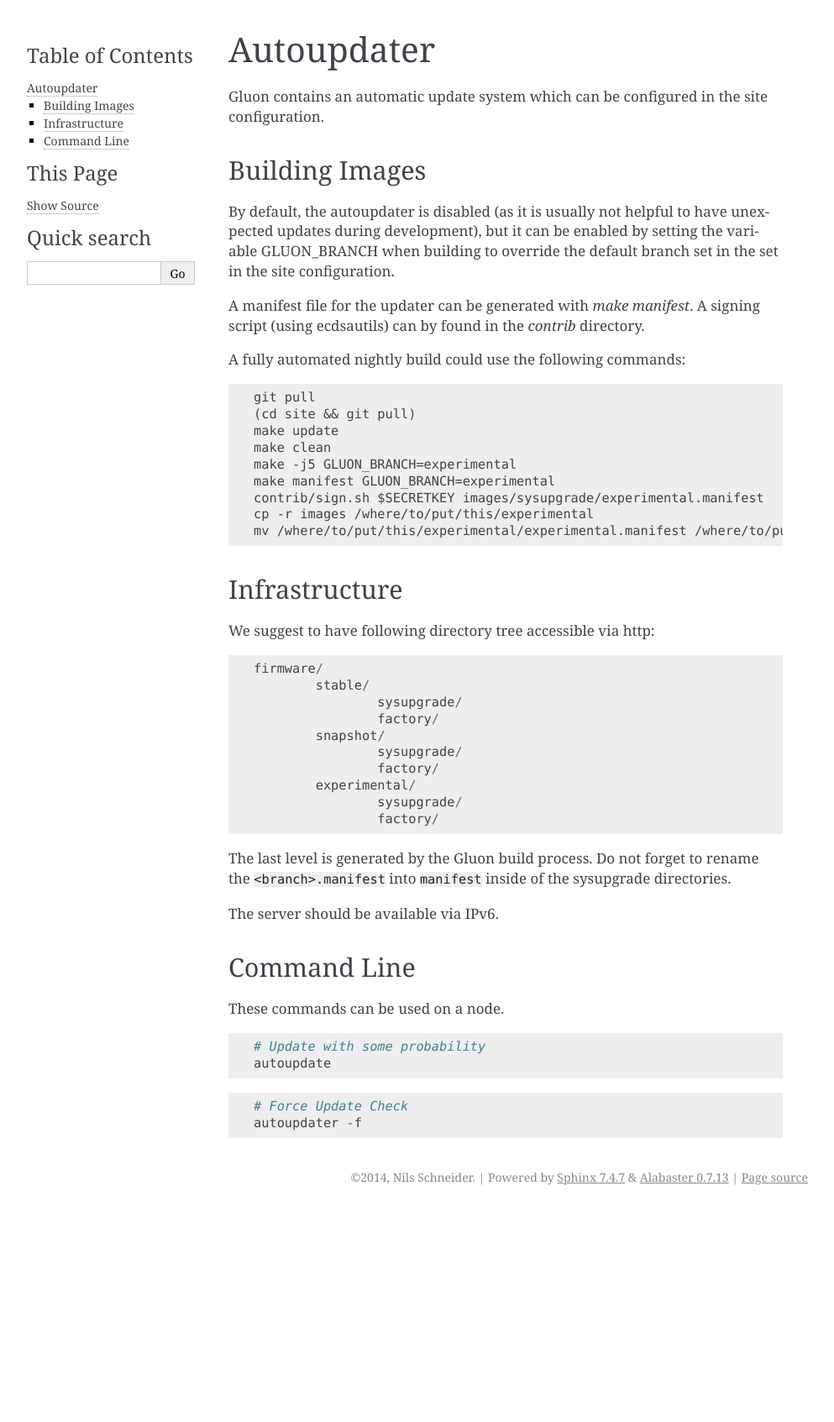
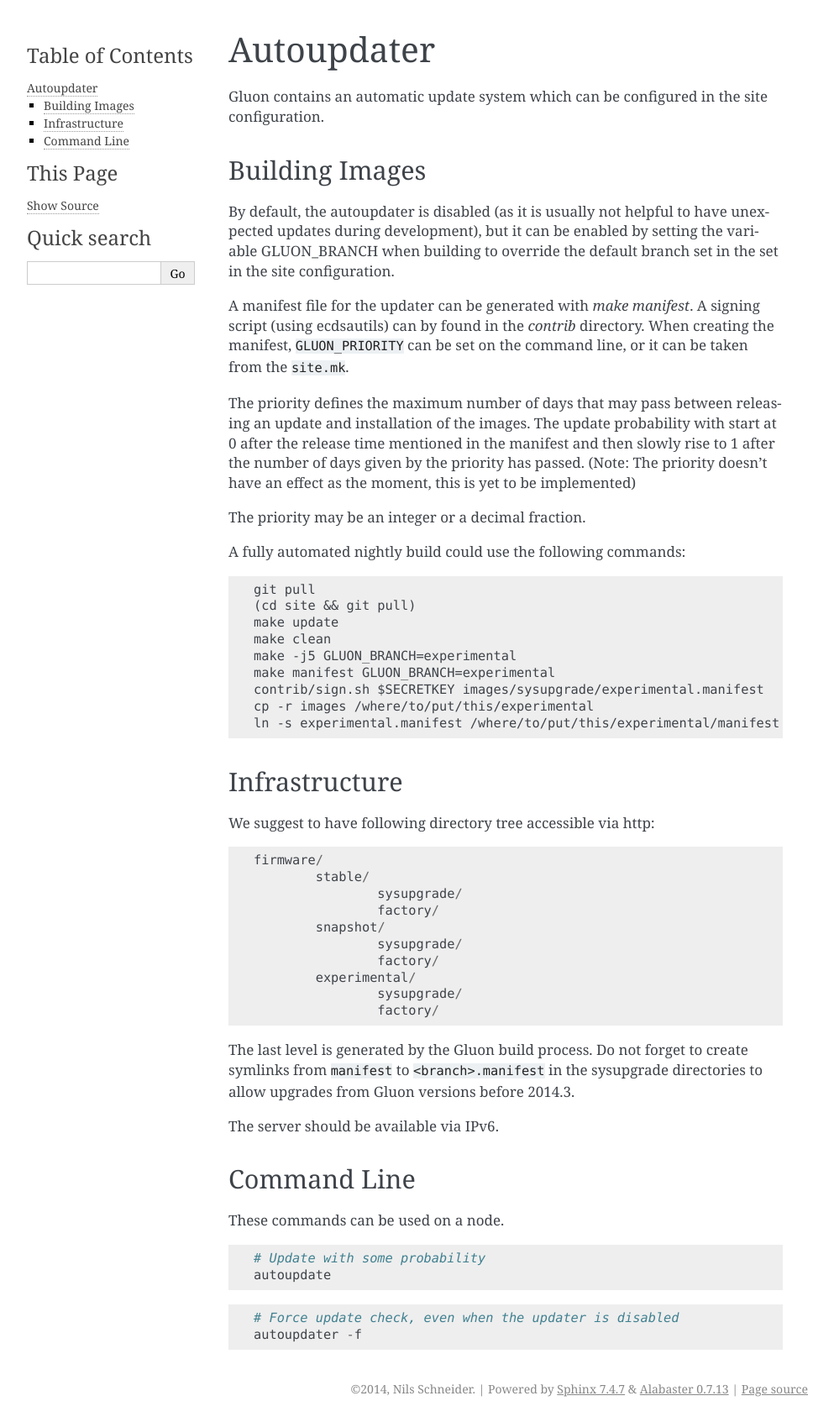
Before and after one commit to freifunk-gluon/gluon, a Sphinx documentation site: the page built from docs/features/autoupdater.rst, in a window 1280 px wide. Shown: the whole page at 84% size, without its empty margins (148-1141 px from the left). Built offline with Sphinx 7.4.7, drawn with Linux system fonts in a browser that asks for light colours; pages that are not in the unit, such as notebooks, are missing from menus; before the commit the page ends 1441 px from its top, so only the background shows below that.

Commit message:
docs: add some information about the new autoupdater

```diff
--- a/docs/features/autoupdater.rst
+++ b/docs/features/autoupdater.rst
@@ -11,7 +11,15 @@ during development), but it can be enabled by setting the variable GLUON_BRANCH
 to override the default branch set in the set in the site configuration.
 
 A manifest file for the updater can be generated with `make manifest`. A signing script (using
-ecdsautils) can by found in the `contrib` directory.
+ecdsautils) can by found in the `contrib` directory. When creating the manifest, ``GLUON_PRIORITY`` can
+be set on the command line, or it can be taken from the ``site.mk``.
+
+The priority defines the maximum number of days that may pass between releasing an update and installation
+of the images. The update probability with start at 0 after the release time mentioned in the manifest
+and then slowly rise to 1 after the number of days given by the priority has passed. (Note: The priority
+doesn't have an effect as the moment, this is yet to be implemented)
+
+The priority may be an integer or a decimal fraction.
 
 A fully automated nightly build could use the following commands:
 
@@ -25,7 +33,7 @@ A fully automated nightly build could use the following commands:
     make manifest GLUON_BRANCH=experimental
     contrib/sign.sh $SECRETKEY images/sysupgrade/experimental.manifest
     cp -r images /where/to/put/this/experimental
-    mv /where/to/put/this/experimental/experimental.manifest /where/to/put/this/experimental/manifest
+    ln -s experimental.manifest /where/to/put/this/experimental/manifest
 
 
 Infrastructure
@@ -47,8 +55,8 @@ We suggest to have following directory tree accessible via http:
                     factory/
 
 The last level is generated by the Gluon build process. Do not forget
-to rename the ``<branch>.manifest`` into ``manifest`` inside of the
-sysupgrade directories.
+to create symlinks from ``manifest`` to ``<branch>.manifest`` in the
+sysupgrade directories to allow upgrades from Gluon versions before 2014.3.
 
 The server should be available via IPv6.
 
@@ -64,5 +72,5 @@ These commands can be used on a node.
 
 ::
 
-   # Force Update Check
+   # Force update check, even when the updater is disabled
    autoupdater -f
--- a/docs/user/site.rst
+++ b/docs/user/site.rst
@@ -168,6 +168,10 @@ GLUON_SITE_PACKAGES
 GLUON_RELEASE
     The current release version Gluon should use.
 
+GLUON_PRIORITY
+    The default priority for the generated manifests (see the autoupdater documentation
+    for more information).
+
 Examples
 --------
 
```
